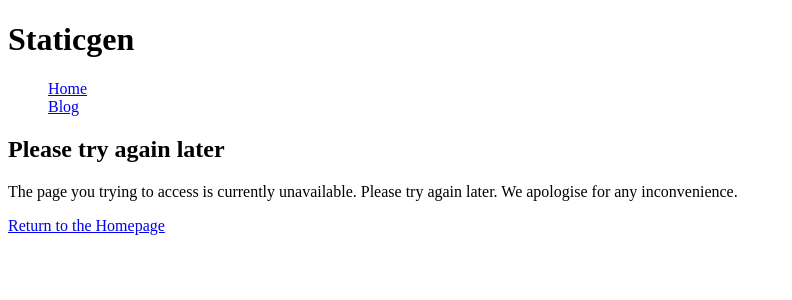
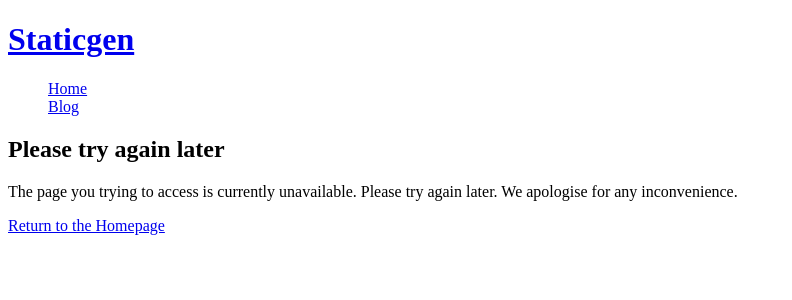
Before and after one commit to mishbahr/django-staticgen, a Django app: template example/templates/example/error.html in a window 1280 px wide. Shown: the top 300 px of the page, without its empty margins (0-792 px from the left). Run offline with Django 3.2, Linux system fonts and the light colour scheme; the template is opened without the code that fills it, so the values that code supplies are empty.

Commit message:
Update example app template.

```diff
--- a/example/templates/example/base.html
+++ b/example/templates/example/base.html
@@ -10,7 +10,7 @@
     </style>
 </head>
 <body>
-    <h1 class="site-title">Staticgen</h1>
+    <h1 class="site-title"><a href="{% url 'redirect_home' %}">{% trans 'Staticgen' %}</a></h1>
     <nav>
         <ul>
             <li><a href="{% url 'homepage' %}">{% trans 'Home' %}</a></li>
```
